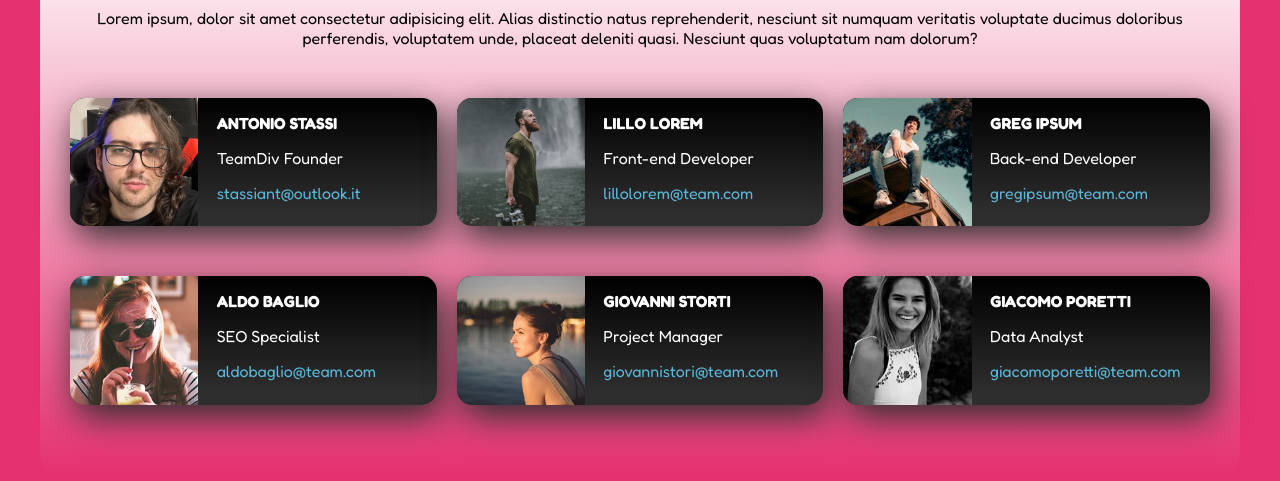
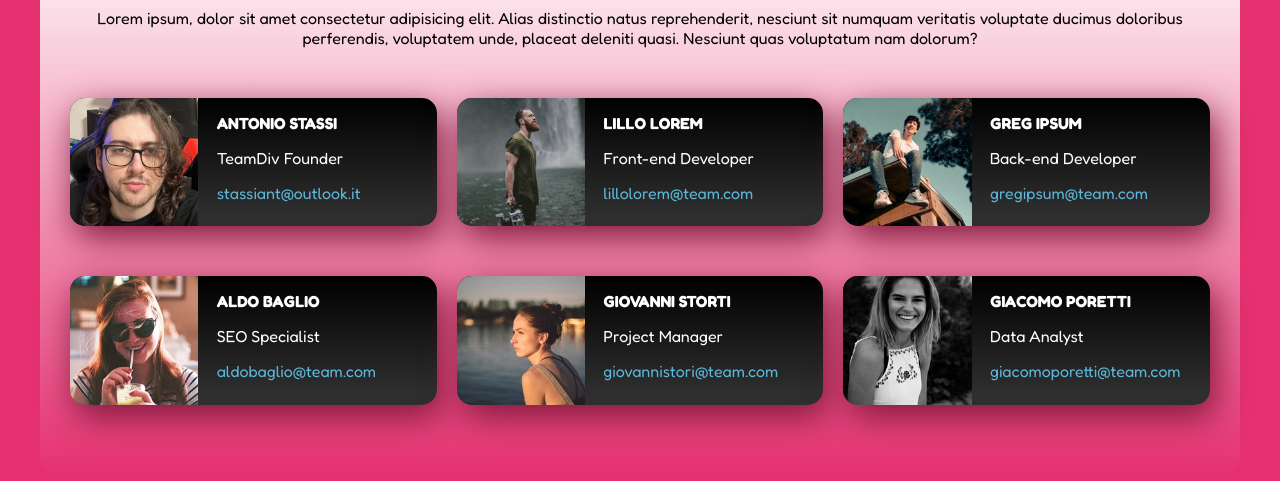
Before and after one commit to antoniostassi/html-css-float-cards, a plain HTML site: page index.html in a window 1280 px wide. Shown: the part 131-612 px from the top of the page. Drawn offline with Linux system fonts and the light colour scheme.

Commit message:
correzione stilistica da parte della nostra illustratrice :P

```diff
--- a/css/style.css
+++ b/css/style.css
@@ -55,7 +55,7 @@ header p:last-child{ /* ;) */
 }
 
 .profiles > .pro-card {
-    box-shadow: #2E2E2E 5px 12px 35px;
+    box-shadow: #80173b 5px 12px 35px;
 }
 
 .pro-card {
```
